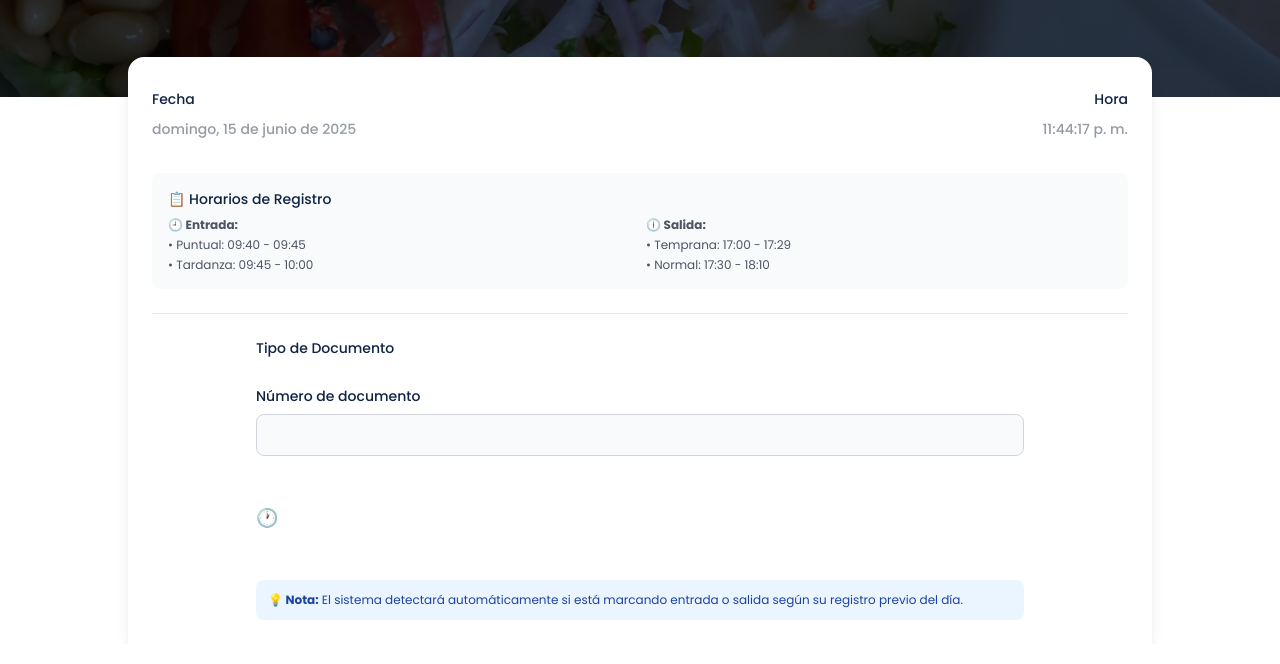
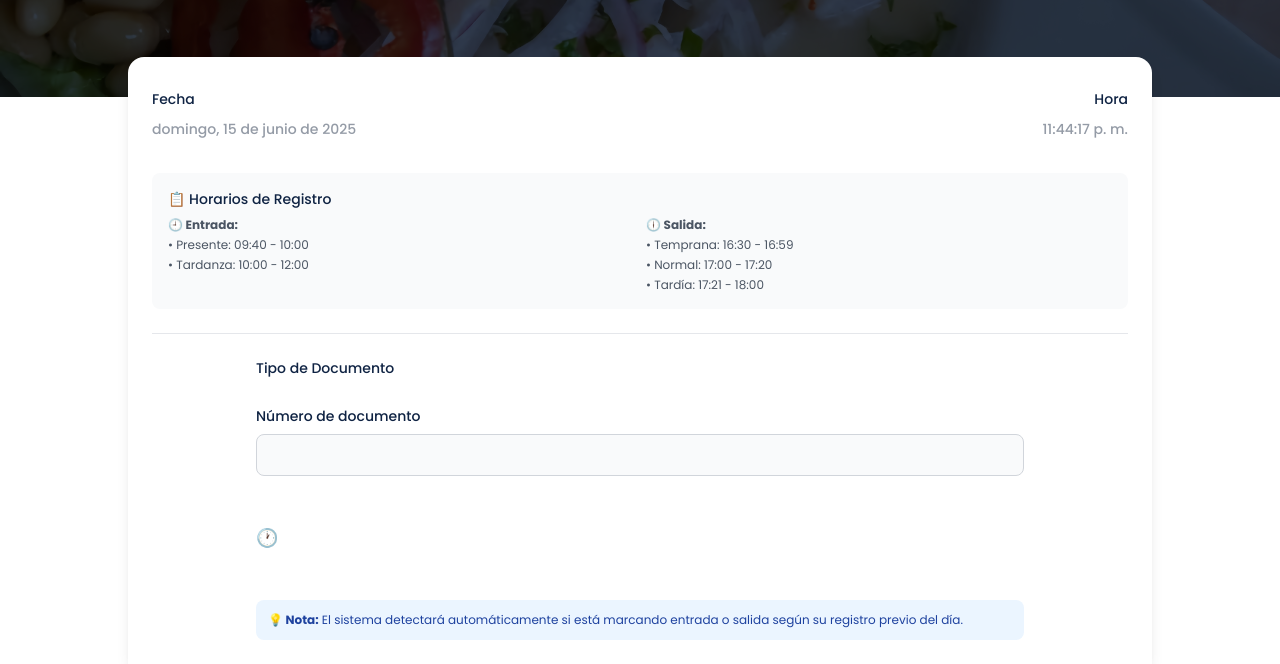
Before and after one commit to SaTancaPime/PryEvaluacion, a Flask app: page /asistencia-empleados in a window 1280 px wide. Shown: the part 405-1069 px from the top of the page. Before the commit the page ends 1025 px from the top, so only its background shows below. Run offline with Flask 3, Linux system fonts and the light colour scheme; data that the repository does not hold is empty; some libraries are stand-ins or nearby versions.

Commit message:
casi todo, solo elimina los flashes que estan antes de un redirigir y modifica la interfaz d asistencia para q quede igual q antes

```diff
--- a/app/routes/routes_asistencia.py
+++ b/app/routes/routes_asistencia.py
@@ -49,28 +49,40 @@ def asistencia_empleados():
             # Registrar asistencia
             resultado_asistencia = ControlAsistencia.registrar_asistencia(id_empleado, hora_actual)
             if resultado_asistencia == 1:
-                flash('¡Entrada registrada exitosamente! Asistencia puntual.', 'success')
+                flash('¡Entrada registrada exitosamente! Asistencia presente.', 'success')
                 return redirect(url_for('asistencia_bp.asistencia_empleados'))
             elif resultado_asistencia == 2:
                 flash('Entrada registrada con tardanza. Recuerde ser más puntual.', 'warning')
                 return redirect(url_for('asistencia_bp.asistencia_empleados'))
             elif resultado_asistencia == 4:
-                flash('¡Salida registrada exitosamente! Salida temprana registrada.', 'success')
+                flash('¡Salida temprana registrada exitosamente!', 'success')
                 return redirect(url_for('asistencia_bp.asistencia_empleados'))
             elif resultado_asistencia == 5:
-                flash('¡Salida registrada exitosamente! Jornada completa.', 'success')
+                flash('¡Salida registrada exitosamente! Horario normal cumplido.', 'success')
+                return redirect(url_for('asistencia_bp.asistencia_empleados'))
+            elif resultado_asistencia == 6:
+                flash('Salida registrada fuera del horario ideal, pero dentro del rango permitido.', 'warning')
                 return redirect(url_for('asistencia_bp.asistencia_empleados'))
             elif resultado_asistencia == 7:
                 flash('Registro de asistencia automático creado. Marque su entrada en el horario correspondiente.', 'info')
                 return redirect(url_for('asistencia_bp.asistencia_empleados'))
-            elif resultado_asistencia == 3:
-                flash('La hora de entrada está fuera del rango permitido (09:40 - 10:00).', 'error')
-                return redirect(url_for('asistencia_bp.asistencia_empleados'))
-            elif resultado_asistencia == 6:
-                flash('La hora de salida está fuera del rango permitido (17:00 - 18:10).', 'error')
-                return redirect(url_for('asistencia_bp.asistencia_empleados'))
             elif resultado_asistencia == 8:
                 flash('Ya ha registrado su entrada y salida para el día de hoy.', 'warning')
+                return redirect(url_for('asistencia_bp.asistencia_empleados'))
+            elif resultado_asistencia == 9:
+                flash('La hora de salida está fuera del rango permitido (16:30 - 18:00).', 'error')
+                return redirect(url_for('asistencia_bp.asistencia_empleados'))
+            elif resultado_asistencia == 10:
+                flash('Hora de entrada actualizada para registro previamente justificado.', 'info')
+                return redirect(url_for('asistencia_bp.asistencia_empleados'))
+            elif resultado_asistencia == 11:
+                flash('Hora de salida actualizada para registro previamente justificado.', 'info')
+                return redirect(url_for('asistencia_bp.asistencia_empleados'))
+            elif resultado_asistencia == 12:
+                flash('No se puede marcar salida sin haber registrado una entrada válida o justificada.', 'error')
+                return redirect(url_for('asistencia_bp.asistencia_empleados'))
+            elif resultado_asistencia == 3:
+                flash('La hora de entrada está fuera del rango permitido (09:40 - 12:00).', 'error')
                 return redirect(url_for('asistencia_bp.asistencia_empleados'))
             else:
                 flash(f'Código de respuesta no reconocido: {resultado_asistencia}. Contacte al administrador.', 'error')
--- a/app/templates/form_asistencia.html
+++ b/app/templates/form_asistencia.html
@@ -77,15 +77,16 @@ Registre su entrada y salida diaria
                     <div>
                         <strong>🕘 Entrada:</strong>
                         <ul class="mt-1 space-y-1">
-                            <li>• Puntual: 09:40 - 09:45</li>
-                            <li>• Tardanza: 09:45 - 10:00</li>
+                            <li>• Presente: 09:40 - 10:00</li>
+                            <li>• Tardanza: 10:00 - 12:00</li>
                         </ul>
                     </div>
                     <div>
                         <strong>🕕 Salida:</strong>
                         <ul class="mt-1 space-y-1">
-                            <li>• Temprana: 17:00 - 17:29</li>
-                            <li>• Normal: 17:30 - 18:10</li>
+                            <li>• Temprana: 16:30 - 16:59</li>
+                            <li>• Normal: 17:00 - 17:20</li>
+                            <li>• Tardía: 17:21 - 18:00</li>
                         </ul>
                     </div>
                 </div>
```
